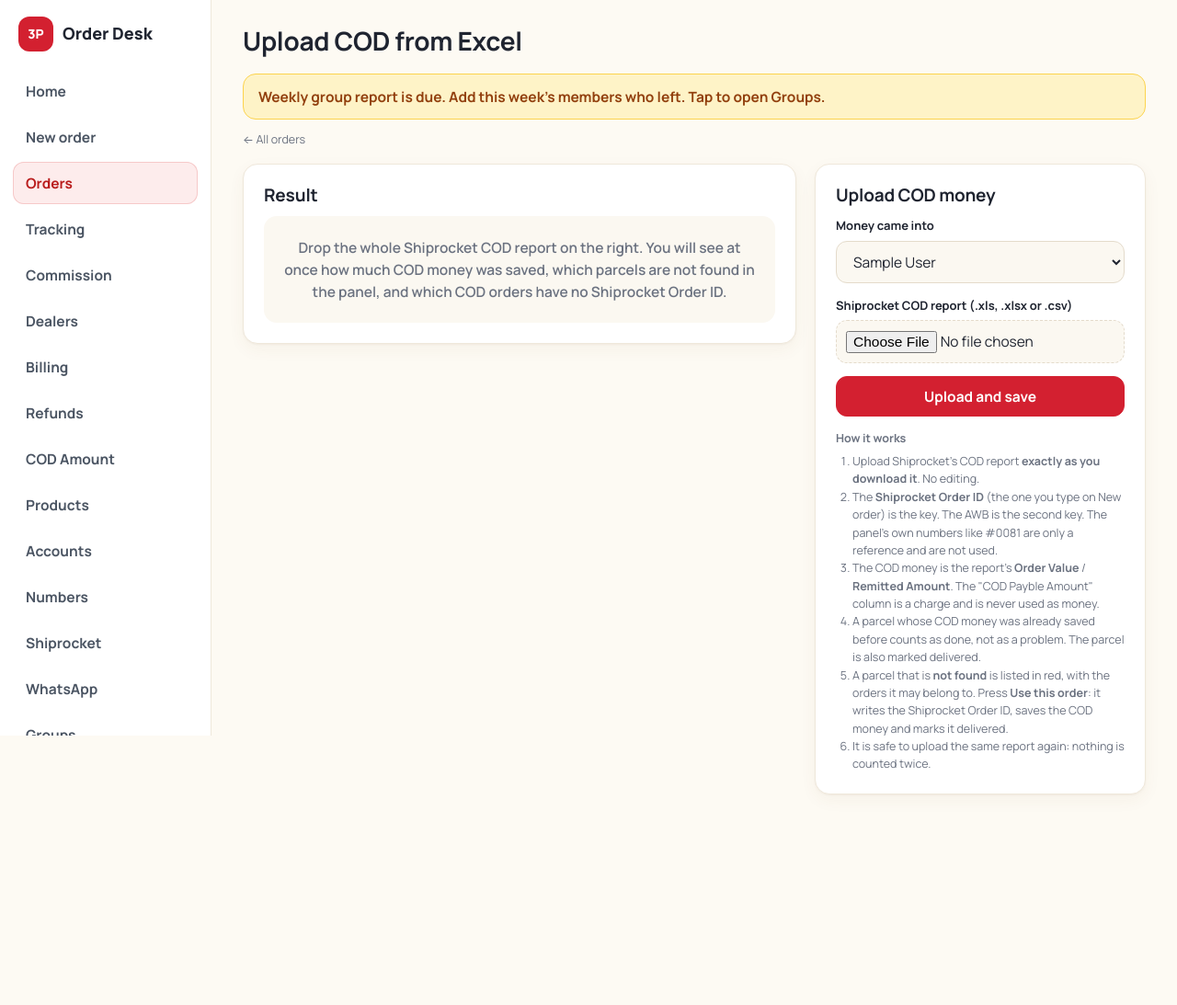
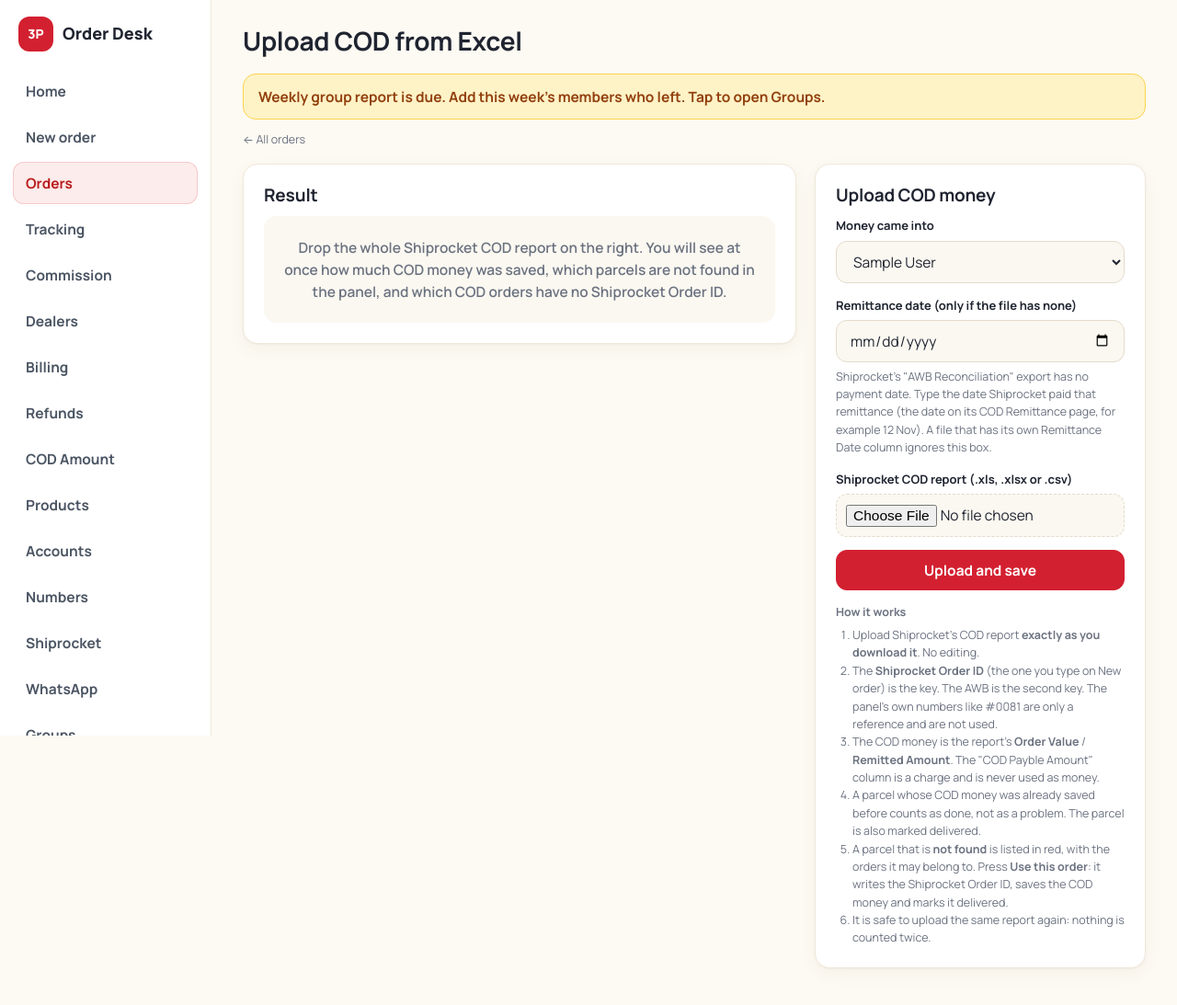
Before and after one commit to tmperfumehouseapp-cell/ptherdparty-new, a PHP site: page /pthirdparty/orders/cod_upload.php in a window 1280 px wide. Shown: the top 1093 px of the page at 92% size. Before the commit the page ends 865 px from the top, so only its background shows below. Run offline with PHP 8.4, Linux system fonts and the light colour scheme; the visitor is signed in with stand-in values (Sample User, id 1); tables that the repository leaves empty or names only in its code hold one stand-in row (values such as "Sample post").

Commit message:
COD upload: read Shiprocket's AWB Reconciliation export (Order Total (₹), no date), ask for the remittance date instead of using today, handle partial-prepaid order totals
Co-Authored-By: Claude Sonnet 5.5 <noreply@anthropic.com>
Claude-Session: https://claude.ai/code/session_01AfZuVWJ2vEJzY6wY1ih8LN

```diff
--- a/pthirdparty/orders/cod_upload.php
+++ b/pthirdparty/orders/cod_upload.php
@@ -50,7 +50,7 @@ if ($_SERVER['REQUEST_METHOD'] === 'POST') {
         if (!$rows) {
             throw new RuntimeException('The file is empty.');
         }
-        $res = cod_process_rows($pdo, $user, (int)$accId, $rows);
+        $res = cod_process_rows($pdo, $user, (int)$accId, $rows, valid_date((string)($_POST['remit_date'] ?? '')));
         $withoutSr = dl_orders_without_sr($pdo, 'cod_pending');
     } catch (RuntimeException $ex) {
         flash('error', $ex->getMessage());
@@ -141,6 +141,8 @@ require __DIR__ . '/includes/header.php';
         <select id="account_id" name="account_id" required>
           <?php foreach ($accounts as $a): ?><option value="<?= (int)$a['id'] ?>"<?= (int)$a['id'] === $usedAcc ? ' selected' : '' ?>><?= e($a['name']) ?></option><?php endforeach; ?>
         </select></div>
+      <div class="field"><label for="remit_date">Remittance date (only if the file has none)</label><input id="remit_date" name="remit_date" type="date" style="width:100%">
+        <div class="hint">Shiprocket's "AWB Reconciliation" export has no payment date. Type the date Shiprocket paid that remittance (the date on its COD Remittance page, for example 12 Nov). A file that has its own Remittance Date column ignores this box.</div></div>
       <div class="field"><label for="sheet">Shiprocket COD report (.xls, .xlsx or .csv)</label><input id="sheet" name="sheet" type="file" accept=".xls,.xlsx,.csv" required style="width:100%"></div>
       <button class="btn btn-accent btn-block" type="submit">Upload and save</button>
     </form>
--- a/pthirdparty/orders/includes/cod_report_lib.php
+++ b/pthirdparty/orders/includes/cod_report_lib.php
@@ -16,6 +16,7 @@ function cod_detect_columns(array $rows): array
 {
     $norm = static function ($h): string {
         $h = strtolower(trim(str_replace("\xEF\xBB\xBF", '', (string)$h)));
+        $h = preg_replace('/\([^)]*\)|[₹$]/u', ' ', $h); // "Order Total (₹)" is the same column as "Order Total"
         return trim(preg_replace('/[\s_]+/', ' ', $h));
     };
     $byName = [];
@@ -39,7 +40,7 @@ function cod_detect_columns(array $rows): array
         }
         return null;
     };
-    $amount = $pick(['remitted amount', 'remitted amt', 'amount remitted', 'order value', 'cod amount', 'amount received', 'amount collected', 'collected amount', 'amount']);
+    $amount = $pick(['remitted amount', 'remitted amt', 'amount remitted', 'order value', 'cod amount', 'order total', 'order total amount', 'total amount', 'order amount', 'amount received', 'amount collected', 'collected amount', 'amount']);
     $date = $pick(['remittance date', 'cod remittance date', 'remitted date', 'remitted on', 'received date', 'date received', 'payment date', 'date']);
     $delivered = $pick(['delivered date', 'order delivered date', 'delivered on']);
     $crf = $pick(['crf id', 'crf', 'crf no', 'crf no.']);
@@ -95,12 +96,19 @@ function cod_group_results(array $results): array
  * Returns ['colInfo', 'results' (one entry per row), 'groups' (per CRF / UTR), 'ok', 'sum', 'notRemitted', 'delivered'].
  * Needs add_cod_receipt / mark_delivered_on / sheet_date / orders_has_sr_id (ops_lib, orders_lib).
  */
-function cod_process_rows(PDO $pdo, array $user, int $accId, array $rows): array
+function cod_process_rows(PDO $pdo, array $user, int $accId, array $rows, ?string $fallbackDate = null): array
 {
     require_once __DIR__ . '/order_tags_lib.php';
     srs_ensure($pdo); // (outside any transaction)
     $cols = cod_detect_columns($rows);
     $colInfo = $cols['names'];
+    if ($cols['header'] && $cols['amount'] === null) { // never treat a file we cannot read as "nothing remitted"
+        throw new RuntimeException('I could not find the amount column in this file (columns I found: ' . $colInfo . '). The file needs a column such as "Order Value", "Order Total" or "Remitted Amount".');
+    }
+    $fallbackDate = $fallbackDate !== null && $fallbackDate !== '' ? (valid_date($fallbackDate) ?? null) : null;
+    if ($cols['header'] && $cols['date'] === null && $fallbackDate === null) {
+        throw new RuntimeException('This file has no remittance date column (Shiprocket\'s "AWB Reconciliation" export has none). Pick the date Shiprocket paid this remittance in the "Remittance date" box and upload again. Nothing was saved.');
+    }
     $hasSr = orders_has_sr_id($pdo);
     $cell = static fn(array $r, ?int $c): string => $c === null ? '' : trim((string)($r[$c] ?? ''));
     $results = [];
@@ -132,21 +140,38 @@ function cod_process_rows(PDO $pdo, array $user, int $accId, array $rows): array
             }
         }
         $ref = $srid !== '' ? $srid : $awb;
-        $amt = $cols['amount'] !== null ? num($cell($r, $cols['amount'])) : 0.0;
+        $amt = $cols['amount'] !== null ? (float)preg_replace('/[^0-9.\-]/', '', $cell($r, $cols['amount'])) : 0.0; // "₹ 3,000.00" and "Rs. 3000" both read as 3000
         if ($ref === '' && $amt == 0) {
             continue;
         }
         $remitText = $cell($r, $cols['date']);
+        if ($remitText === '' && $fallbackDate !== null) {
+            $remitText = $fallbackDate; // the file has no date: the date typed on the upload page
+        }
         if ($amt <= 0 && $remitText === '' && $cols['header']) { // the all-orders report: parcels with no COD money remitted yet
             $notRemitted++;
             continue;
         }
-        $date = sheet_date($remitText) ?? biz_today();
+        $date = sheet_date($remitText) ?? $fallbackDate ?? biz_today();
         $line = ['row' => $i + 1, 'ref' => $ref, 'srid' => $srid, 'awb' => $awb, 'amount' => $amt, 'date' => $date, 'delivered' => sheet_date($cell($r, $cols['delivered'])),
                  'crf' => dl_norm($cell($r, $cols['crf'])), 'utr' => $cell($r, $cols['utr']), 'ok' => false, 'msg' => '', 'kind' => '',
                  'name' => $cell($r, $cols['name']), 'created' => $cols['created'] !== null ? sheet_date($cell($r, $cols['created'])) : null, 'order_id' => null, 'suggest' => []];
 
         $found = $ref !== '' ? dl_find_order($pdo, $cands, $hasSr, !$cols['header']) : null;
+        $line['note'] = '';
+        if ($found && $amt > 0) { // Shiprocket's "Order Total / Order Value" includes what the customer already paid in advance: only the COD part is money to receive
+            $q = $pdo->prepare('SELECT total, advance_amount FROM orders WHERE id = ?');
+            $q->execute([(int)$found[0]['id']]);
+            $ov = $q->fetch();
+            if ($ov) {
+                $pend = round((float)$ov['total'] - (float)$ov['advance_amount'] - order_cod_received($pdo, (int)$found[0]['id']), 2);
+                if ($pend > 0 && $amt > $pend + 0.005 && abs($amt - (float)$ov['total']) <= 1.0 && (float)$ov['advance_amount'] > 0) {
+                    $line['note'] = ' (the report shows the order total ' . inr($amt) . '; the customer had paid ' . inr((float)$ov['advance_amount']) . ' in advance, so the COD part ' . inr($pend) . ' was saved)';
+                    $amt = $pend;
+                    $line['amount'] = $pend;
+                }
+            }
+        }
         if ($amt > 0 && ($remitText !== '' || $line['utr'] !== '')) { // keep every payout line, matched or not
             srr_save($pdo, $ref, ['utr' => $line['utr'], 'crf' => $line['crf'], 'remit_date' => $remitText, 'amount' => $amt, 'awb' => $awb, 'order_id' => $found ? (int)$found[0]['id'] : null]);
         }
@@ -170,7 +195,7 @@ function cod_process_rows(PDO $pdo, array $user, int $accId, array $rows): array
                 add_cod_receipt($pdo, $user, $orderId, $amt, $accId, $date, 'excel');
                 $line['ok'] = true;
                 $line['kind'] = 'ok';
-                $line['msg'] = 'Saved for order ' . order_no($orderId) . ' (matched by ' . $by . ')';
+                $line['msg'] = 'Saved for order ' . order_no($orderId) . ' (matched by ' . $by . ')' . $line['note'];
                 $okCount++;
                 $okSum += $amt;
                 // COD money only arrives after delivery: a parcel still "created / dispatched" is marked delivered
```
